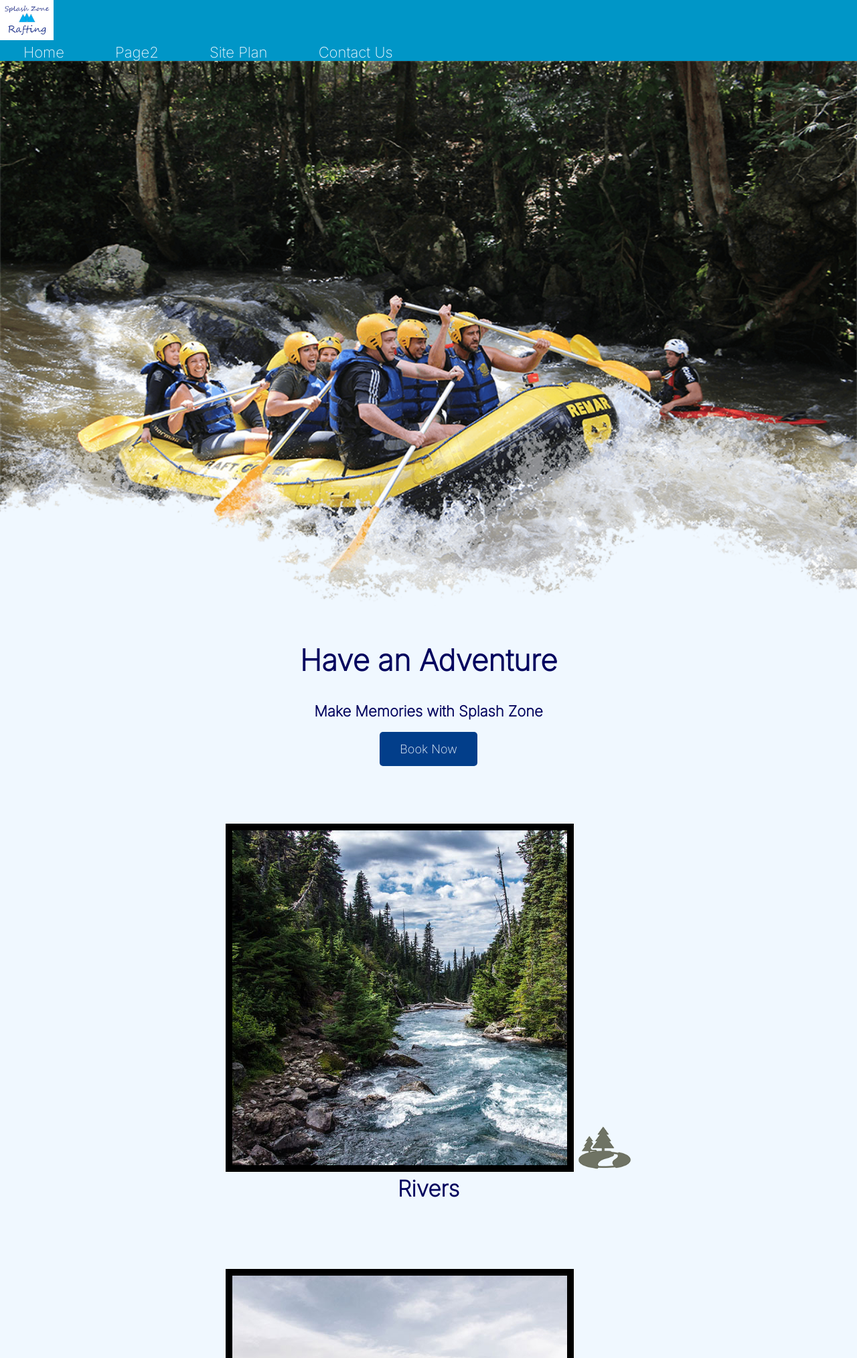
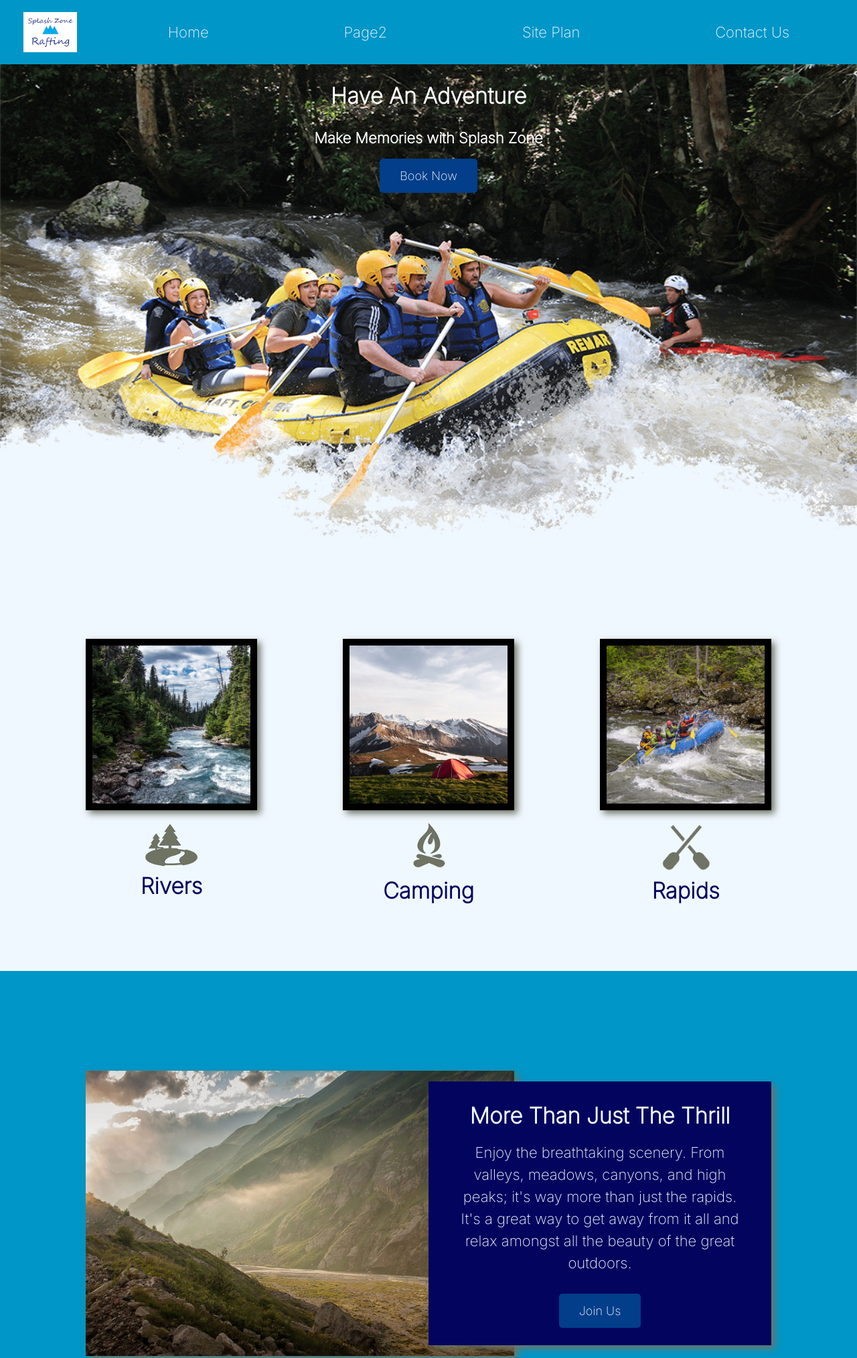
Before and after one commit to tkamidan/wdd130, a plain HTML site: page wwr/index.html in a window 1280 px wide. Shown: the top 2028 px of the page at 67% size. Drawn offline with Linux system fonts and the light colour scheme.

Commit message:
added grid and other enhancements

```diff
--- a/wwr/index.html
+++ b/wwr/index.html
@@ -19,18 +19,17 @@
             </nav>
         </header>
         <div id="hero">
-            <div id="hero_box">
-                <img src="images/hero.png" alt="People enjoying rafting" id="hero-img">
+            <div id="hero-box">
+                <img id="hero-img" src="images/hero.png" alt="People enjoying white water rafting">
             </div>
-            <section id="hero_msg">
-                <h1 class="home_title">Have an Adventure</h1>
+            <section id="hero-msg">
+                <h1 class="home-title">Have An Adventure</h1>
                 <h4>Make Memories with Splash Zone</h4>
                 <div class="button-box">
-                    <a href="contactus.html" class="book">Book Now</a>
+                    <a class="book" href="rates.html">Book Now</a>
                 </div>
             </section>
-
-        </div>
+          </div>
         <main class="home-grid">
             <section class="rivers-card">
                 <img src="images/rivers.jpg" alt="river in forest" class="card-img">
--- a/wwr/styles/style.css
+++ b/wwr/styles/style.css
@@ -3,6 +3,11 @@
 #content {
     max-width: 1600px;
     margin: 0 auto;
+}
+
+nav {
+    display: flex;
+    justify-content: space-around;
 }
 
 nav a {
@@ -41,6 +46,8 @@ main section {
 
 #background {
     height: 725px;
+    grid-column: 1/11;
+    grid-row: 4/9;
 }
 
 body {
@@ -52,7 +59,9 @@ body {
 }
 
 header {
+    display: grid;
     background-color: #0096C7;
+    grid-template-columns: 150px auto;
 }
 
 nav a:hover {
@@ -85,9 +94,12 @@ nav a:hover {
 }
 
 .msg {
-    background-color: #0096C7;
+    background-color: #03045E ;
     line-height: 1.5em;
     padding: 35px;
+    grid-column: 6/10;
+    grid-row: 6/7;
+    box-shadow: 5px 5px 10px #6f7364;
 }
 
 footer {
@@ -95,6 +107,9 @@ footer {
     color: aliceblue;
     padding: 25px 20px;
     margin-top: 100px;
+    display: flex;
+    justify-content: space-around;
+    align-items: center;
 }
 
 footer a {
@@ -145,6 +160,8 @@ h2 {
 
 #logo_link {
     padding-top: 5px;
+    justify-self: center;
+    align-self: center;
 }
 
 footer .social img {
@@ -153,20 +170,117 @@ footer .social img {
 
 .rivers-card {
     margin: 100px 0;
+    grid-column: 2/4;
+    grid-row: 2/3;
 }
 
 .camping-card {
     margin: 100px 0;
+    grid-column: 5/7;
+    grid-row: 2/3;
 }
 
 .rapids-card {
     margin: 100px 0;
+    grid-column: 8/10;
+    grid-row: 2/3;
 }
 
 .card-img {
     border: 10px solid black;
+    transition: transform .5s;
+    box-shadow: 5px 5px 10px #6f7364;
+}
+
+.card-img:hover {
+    opacity: .6;
+    transform: scale(1.1);
 }
 
 main section img {
      box-sizing: border-box;
 }
+
+#hero {
+    display: grid;
+    grid-template-columns: 1fr 3fr 1fr;
+    margin-top: -100px;
+}
+
+#hero-box {
+    grid-column: 1/4;
+    grid-row: 1/3;
+    z-index: -1;
+}
+
+#hero-msg {
+    grid-column: 2/3;
+    grid-row: 1/2;
+    margin-top: 100px;
+    text-align: center;
+}
+
+.home-title {
+    color: white;
+}
+
+#hero-msg h4 {
+    color: white;
+}
+
+.card-img, .mountains {
+    width: 100%;
+}
+
+.mountains {
+    grid-column: 2/7;
+    grid-row: 5/8;
+    box-shadow: 5px 5px 10px #6f7364;
+}
+
+.home-grid {
+    display: grid;
+    grid-template-columns: 1fr 1fr 1fr 1fr 1fr 1fr 1fr 1fr 1fr 1fr;
+}
+
+@media screen and (max-width: 900px) {
+    #hero, .home-grid {
+        display: block;
+        height: auto;
+    }
+    nav, footer {
+        flex-direction: column;
+    }
+    nav a {
+        display: block;
+        padding: 15px;
+    }
+    #hero {
+        margin-top: 0;
+    }
+    #hero-msg {
+        margin-top: 0;
+    }
+    #hero-msg h4 {
+        display: none;
+    }
+    .home-title {
+        font-size: 25px;
+        color: #6f7364;
+    }
+    .rivers-card, .camping-card, .rapids-card {
+        margin: 50px auto;
+        width: 60%;
+    }
+    #background {
+        display: none;
+    }
+    .mountains, .msg {
+        width: 80%;
+        display: block;
+        margin: 0 auto;
+    }
+    footer {
+        margin-top: 25px;
+    }
+}
```
